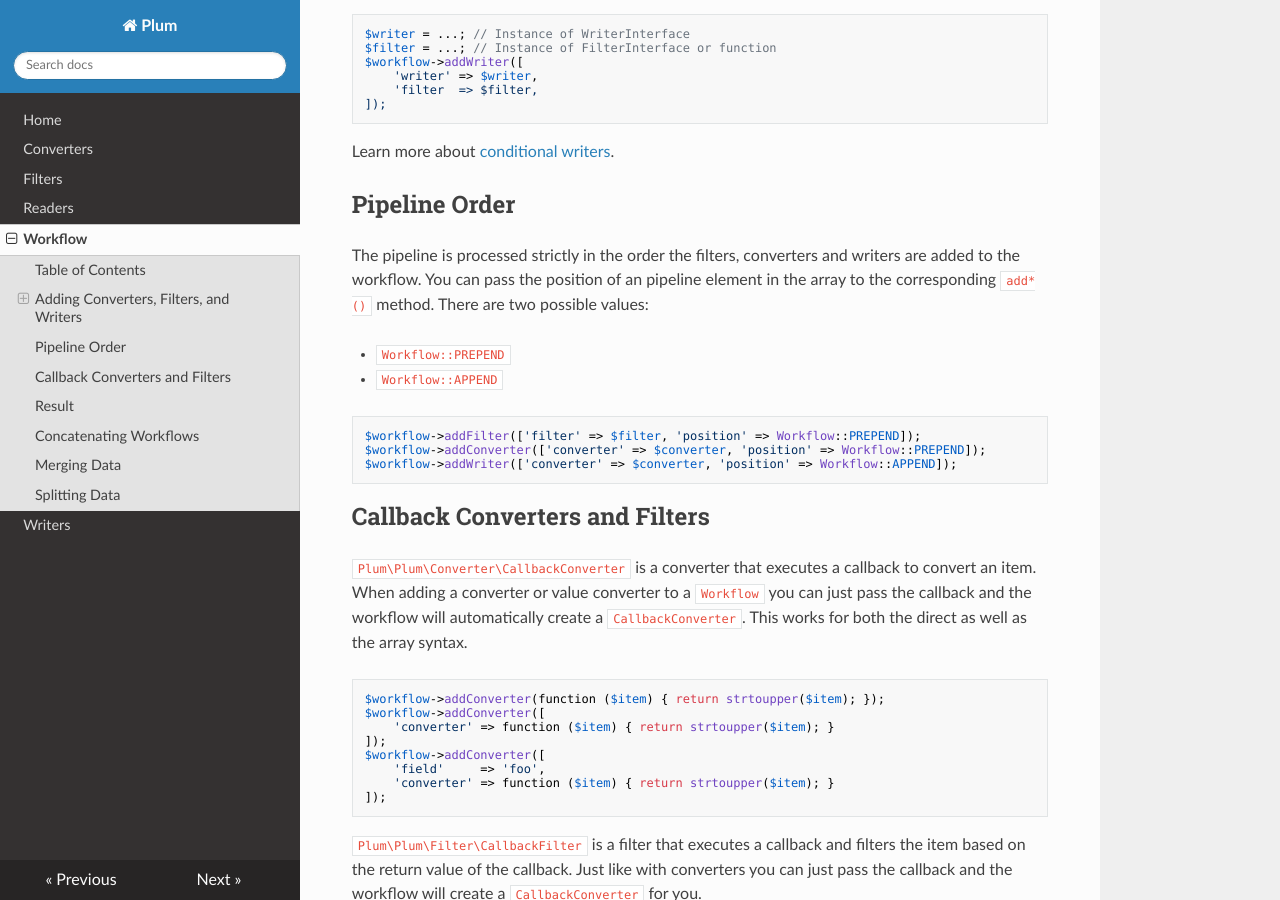
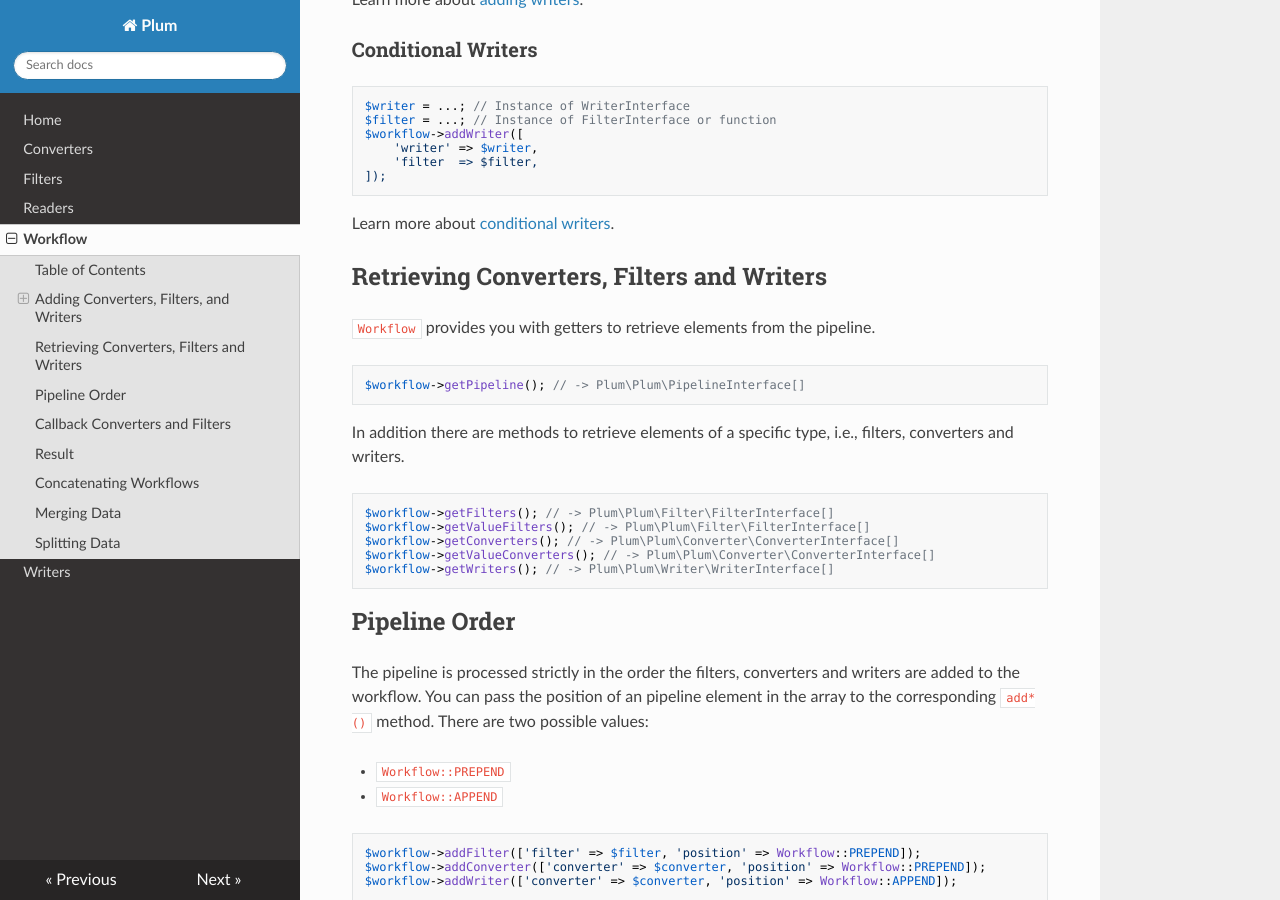
Before and after one commit to plumphp/plum, an MkDocs documentation site: the page built from docs/workflow.md, in a window 1280 px wide and 900 px high, scrolled down 2260 px. Built offline with MkDocs 1.6.1, drawn with Linux system fonts in a browser that asks for light colours; nearby versions of some CDN libraries; some of the changed text lies outside the part shown.

Commit message:
Improve workflow docs

````diff
--- a/docs/workflow.md
+++ b/docs/workflow.md
@@ -24,10 +24,13 @@ Table of Contents
 -----------------
 
 - [Adding Converters, Filters, and Writers](#adding-converters-filters-and-writers)
+- [Retrieving Converters, Filters and Writers](#retrieving-converters-filters-and-writers)
 - [Pipeline Order](#pipeline-order)
 - [Callback Converters, and Filters](#callback-converters-and-filter)
 - [Result](#result)
 - [Concatenating Workflows](#concatenating-workflows)
+- [Merging Data](#merging-data)
+- [Splitting Data](#splitting-data)
 
 Adding Converters, Filters, and Writers
 -------------------------------------
@@ -123,6 +126,26 @@ $workflow->addWriter([
 ```
 
 Learn more about [conditional writers](writers.md#conditional-writers).
+
+
+Retrieving Converters, Filters and Writers
+------------------------------------------
+
+`Workflow` provides you with getters to retrieve elements from the pipeline.
+
+```php
+$workflow->getPipeline(); // -> Plum\Plum\PipelineInterface[]
+```
+
+In addition there are methods to retrieve elements of a specific type, i.e., filters, converters and writers.
+
+```php
+$workflow->getFilters(); // -> Plum\Plum\Filter\FilterInterface[]
+$workflow->getValueFilters(); // -> Plum\Plum\Filter\FilterInterface[]
+$workflow->getConverters(); // -> Plum\Plum\Converter\ConverterInterface[]
+$workflow->getValueConverters(); // -> Plum\Plum\Converter\ConverterInterface[]
+$workflow->getWriters(); // -> Plum\Plum\Writer\WriterInterface[]
+```
 
 
 Pipeline Order
````
